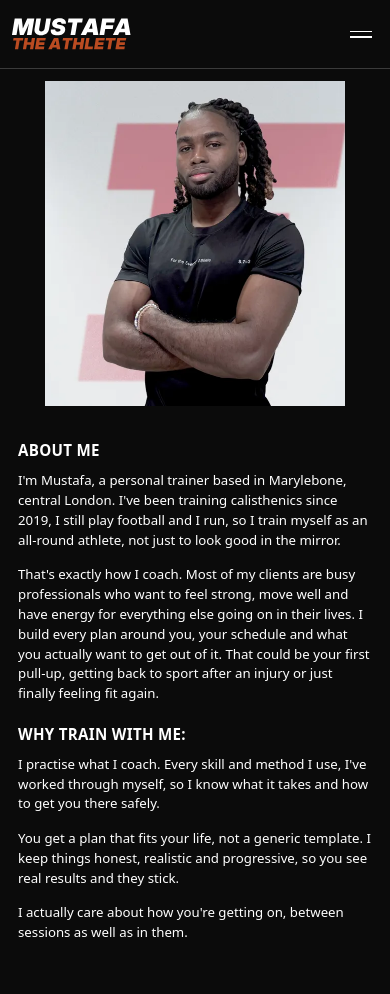
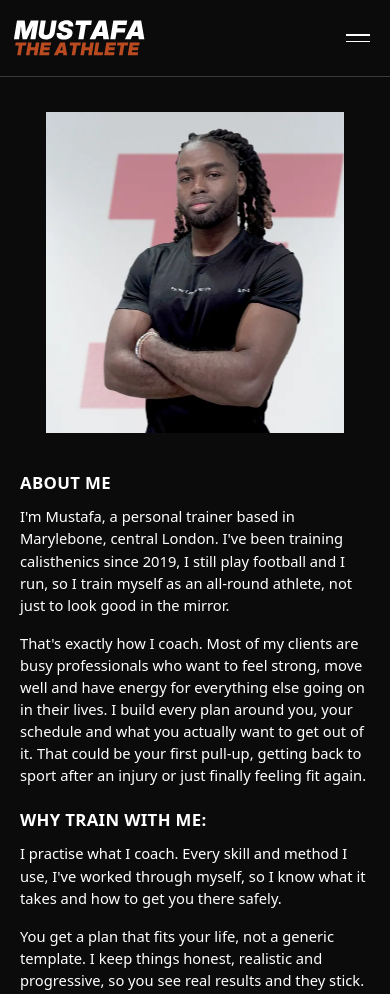
Before and after one commit to tiyate3/personal-training-website, an Astro site: page /pt-website/about in a window 390 px wide. Shown: the top 994 px of the page. Built offline with nearby package versions, Linux system fonts and the light colour scheme; Astro itself is replaced by a stand-in of ours.

Commit message:
phone layout changes

```diff
--- a/src/components/Header.astro
+++ b/src/components/Header.astro
@@ -385,10 +385,23 @@ const isActive = (href: string) => (href === '/' ? path === '/' : path.startsWit
     .nav ul a[aria-current='page']::after {
       bottom: 0.75rem;
     }
+    /* Same as the rows above (size, capitals, divider) but in orange, with no box */
     .nav-cta {
-      justify-content: center;
-      padding: 1rem 1.25rem;
-      font-size: 1rem;
+      display: block;
+      align-self: stretch;
+      margin-top: -2rem;
+      padding: 1.1rem 0;
+      border: 0;
+      border-bottom: 1px solid var(--line);
+      background: none;
+      font-size: clamp(1.2rem, 5vw, 1.5rem);
+      color: var(--accent);
+    }
+    .nav-cta:hover,
+    .nav-cta:focus-visible,
+    .nav-cta[aria-current='page'] {
+      background: none;
+      color: var(--accent);
     }
   }
 </style>
--- a/src/pages/about.astro
+++ b/src/pages/about.astro
@@ -219,7 +219,7 @@ const principles = [
   }
   @media (max-width: 699px) {
     .story-section {
-      padding-top: calc(var(--header-h) + 0.9rem);
+      padding-top: calc(var(--header-h) + 2.25rem);
     }
   }
 
--- a/src/pages/testimonials.astro
+++ b/src/pages/testimonials.astro
@@ -280,7 +280,7 @@ const quotes = [
         'head photos'
         'quote photos';
       grid-template-rows: auto 1fr;
-      column-gap: clamp(2.5rem, 5vw, 4.5rem);
+      column-gap: 1rem;
       row-gap: 1.5rem;
       align-items: start;
     }
--- a/src/styles/global.css
+++ b/src/styles/global.css
@@ -480,3 +480,98 @@ a.visually-hidden:focus {
     clip-path: none;
   }
 }
+
+/* =====================================================================
+   Phones (up to 600px wide)
+   One button system, full-size text and even spacing. Pages style their own buttons in scoped
+   styles that outrank this file, so the button rules here use !important, on phones only.
+   ===================================================================== */
+@media (max-width: 600px) {
+  /* Full size on phones (desktop stays at 90%): 16px body text */
+  html {
+    zoom: 1;
+  }
+
+  /* Every section gets the same space above and below */
+  :root {
+    --section: 3.5rem;
+  }
+  .section-head {
+    gap: 0.75rem;
+  }
+
+  /* Button rows stack: the main button full width, any link centred under it */
+  .actions {
+    width: 100%;
+    flex-direction: column;
+    align-items: center;
+    gap: 1rem;
+  }
+
+  /* --- Main action: solid orange, square, 52px, full width, with an arrow ---
+     ("Ready to start?" on Results keeps its own size and place over the video strip) */
+  .btn--primary,
+  .book-submit {
+    display: flex !important;
+    width: 100% !important;
+    transform: none !important;
+  }
+  .btn--primary,
+  .book-submit,
+  .sessions-cta {
+    min-height: 3.25rem;
+    padding: 0.95rem 1.25rem !important;
+    border: 0 !important;
+    border-radius: 0 !important;
+    background: var(--accent) !important;
+    color: #ffffff !important;
+    font-family: var(--font-body) !important;
+    font-size: 0.8rem !important;
+    font-weight: 700 !important;
+    letter-spacing: 0.12em !important;
+  }
+  .btn--primary::after,
+  .book-submit::after,
+  .sessions-cta::after {
+    content: '→';
+    letter-spacing: 0;
+  }
+  .btn--primary:active,
+  .book-submit:active,
+  .sessions-cta:active {
+    background: #9e3d18 !important;
+  }
+
+  /* --- Everything else: a text link in small capitals, thin underline, arrow --- */
+  .btn--ghost:not(.book-submit) {
+    display: inline-flex !important;
+    width: auto !important;
+    min-height: 0;
+    padding: 0.35rem 0 !important;
+    border: 0 !important;
+    border-bottom: 1px solid currentColor !important;
+    border-radius: 0 !important;
+    background: none !important;
+    color: var(--text) !important;
+    font-family: var(--font-body) !important;
+    font-size: 0.78rem !important;
+    font-weight: 700 !important;
+    letter-spacing: 0.12em !important;
+    text-decoration: none !important;
+    transform: none !important;
+  }
+  .btn--ghost:not(.book-submit, .social-btn)::after {
+    content: '→';
+    letter-spacing: 0;
+  }
+  .btn--ghost:not(.book-submit):hover,
+  .btn--ghost:not(.book-submit):focus-visible,
+  .btn--ghost:not(.book-submit):active {
+    background: none !important;
+    color: var(--accent-text) !important;
+  }
+  .on-dark .btn--ghost:not(.book-submit):hover,
+  .on-dark .btn--ghost:not(.book-submit):active {
+    color: var(--accent) !important;
+  }
+}
```
Also changed, not shown: src/components/EnquiryForm.astro (+7 -3 lines), src/pages/book.astro (+0 -11 lines), src/pages/index.astro (+36 -3 lines), src/pages/services.astro (+8 -3 lines).
